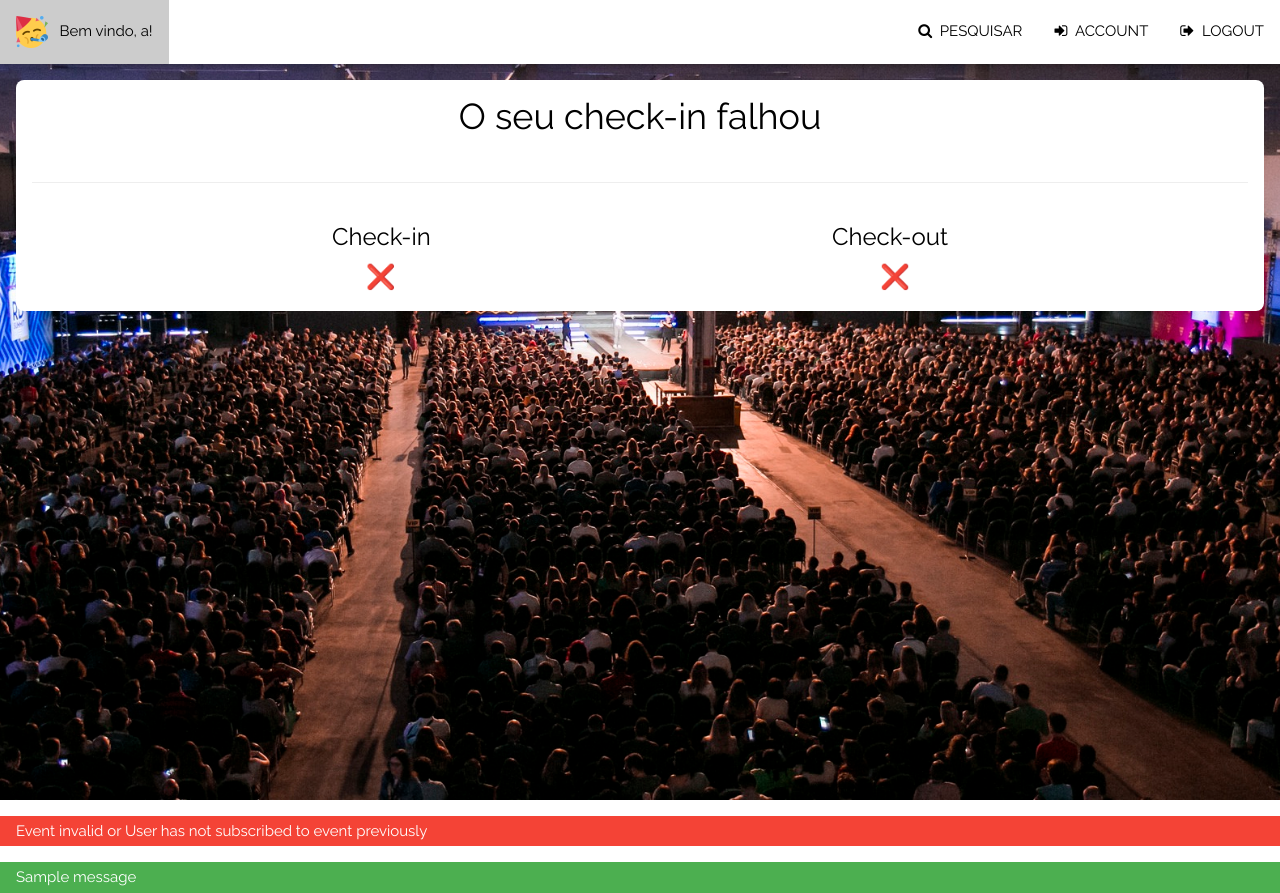
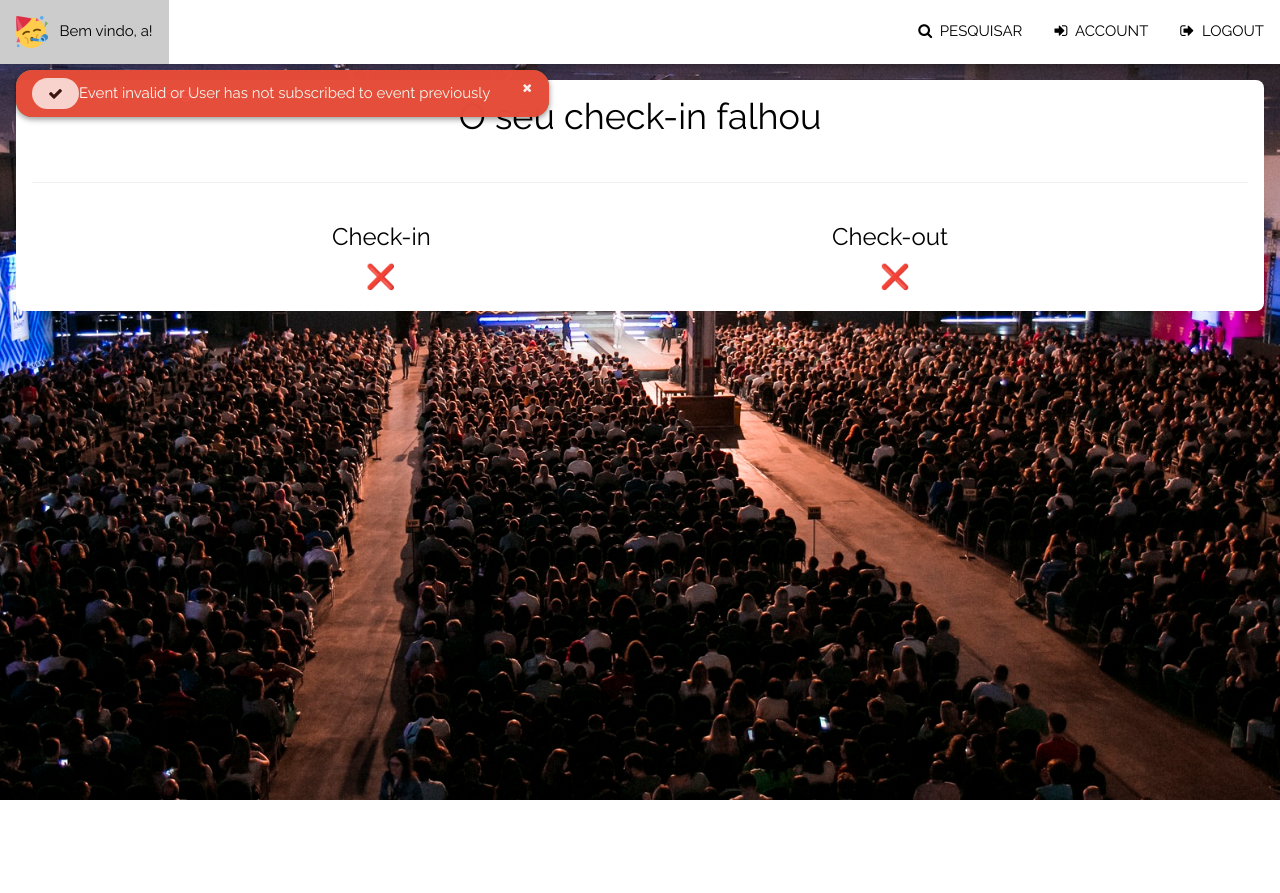
Before and after one commit to nibst/Etapa3EN-SW, a Flask app: page /event/1/check_in in a window 1280 px wide. After the commit the page ends 800 px from the top, so only its background shows below. Run offline with Flask 2, Linux system fonts and the light colour scheme; a user stored in the database is signed in; one stand-in notice (Sample message) is shown; a database or web service that is not in the repository returns one stand-in record (values such as "Sample title"); some libraries are stand-ins or nearby versions.

Commit message:
with flashed messages

```diff
--- a/src/templates/layout.html
+++ b/src/templates/layout.html
@@ -2,10 +2,6 @@
 
 <!--
     TODO:
-        - página de dashboard do host
-            * listar eventos criados pelo usuário
-            * listar confirmados no evento
-            * listar presentes e ausentes do evento
         - verificar responsividade das páginas
             - home page: ok
             - login: ok
@@ -35,7 +31,7 @@
 
     <!-- Navbar -->
     <div class="w3-top">
-        <div id="myNavbar" class="w3-bar w3-white w3-card-2">
+        <div id="navbar" class="w3-bar w3-white w3-card-2">
             <a href="{{ url_for('home') }}" class="w3-bar-item w3-button"><img src="{{ url_for('static', filename='favicon-32x32.png')}}">
                 &nbsp&nbspBem vindo,
                 {{current_user.username}}!</a>
@@ -59,34 +55,43 @@
     </div>
     {% block content %}{% endblock %}
 
-        {% with messages = get_flashed_messages(category_filter=["danger"]) %}
+    <div class="w3-container">
+      {% with messages = get_flashed_messages(category_filter=["success"]) %}
         {% if messages %}
-          <div class="w3-panel w3-red">
-            {% for message in messages %}
-              <div class="alert alert">
-                {{ message }}
-              </div>
-              {% endfor %}
-          </div>
+        <div id="flashed-msg" class="w3-card w3-display-container w3-top w3-green w3-round-xlarge w3-medium w3-col l5 m6 s7 w3-padding" style="margin-top: 70px; opacity: 0.9;">
+          <i class="fa fa-check w3-white w3-opacity-min w3-round-xxlarge w3-padding w3-left" aria-hidden="true"></i>
+          {% for message in messages %}
+            {{ message }}<br>
+          {% endfor %}
+          <button class="w3-circle w3-display-topright w3-col l1 m1 s2 w3-small" style="margin-top: 5px; opacity: 0.9; background-color: transparent;">
+            <span onclick="closeFlashMessage()" class="fa fa-times"></span>
+          </button>
+        </div>
         {% endif %}
       {% endwith %}
 
-
-
-        {% with messages = get_flashed_messages(category_filter=["success"]) %}
+      {% with messages = get_flashed_messages(category_filter=["danger"]) %}
         {% if messages %}
-          <div class="w3-panel w3-green">
-            {% for message in messages %}
-              <div class="alert alert">
-                {{ message }}
-              </div>
-          </div>
+        <div id="flashed-msg" class="w3-card w3-display-container w3-top w3-red w3-round-xlarge w3-medium w3-col l5 m6 s7 w3-padding" style="margin-top: 70px; opacity: 0.9;">
+          <i class="fa fa-check w3-white w3-opacity-min w3-round-xxlarge w3-padding w3-left" aria-hidden="true"></i>
+          {% for message in messages %}
+            {{ message }}<br>
           {% endfor %}
+          <button class="w3-circle w3-display-topright w3-col l1 m1 s2 w3-small" style="margin-top: 5px; opacity: 0.9; background-color: transparent;">
+            <span onclick="closeFlashMessage()" class="fa fa-times"></span>
+          </button>
+        </div>
         {% endif %}
       {% endwith %}
+    </div>
 
+      <script>
+        document.getElementById("flashed-msg").style.display = "block";
 
-
+        function closeFlashMessage() {
+            document.getElementById("flashed-msg").style.display = "none";
+        }
+      </script>
 </body>
 
 
```
